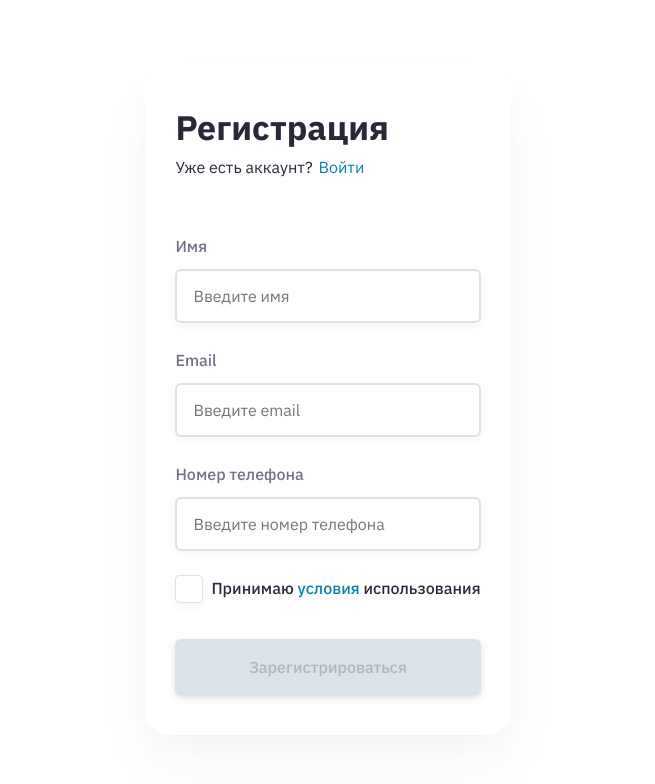
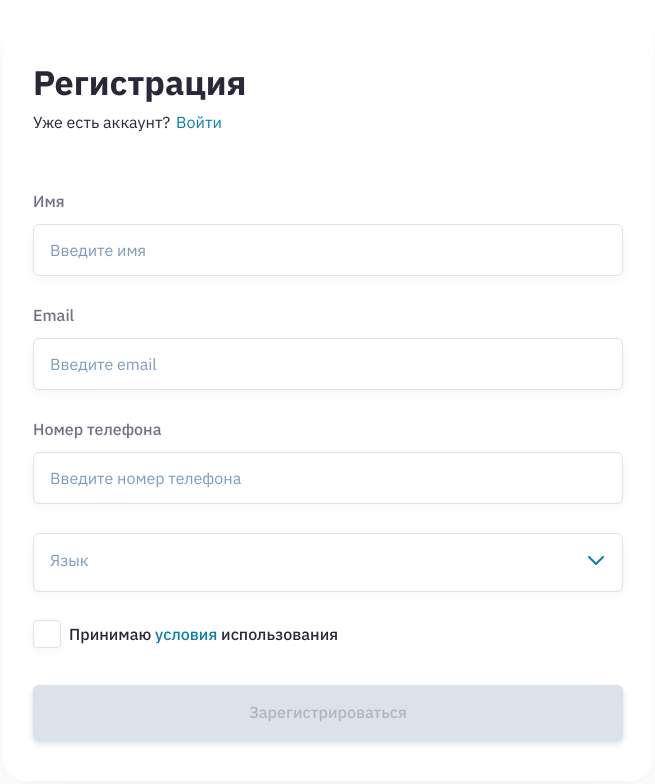
Before and after one commit to 97Dmitry/registration-form, a React (Create React App) app: page / in a window 1280 px wide. Shown: the top 784 px of the page, without its empty margins (312-967 px from the left). Built offline with nearby package versions, Linux system fonts and the light colour scheme.

Commit message:
feat: created selector input

```diff
--- a/src/declare/global.d.ts
+++ b/src/declare/global.d.ts
@@ -0,0 +1 @@
+declare module "*.svg";
--- /dev/null
+++ b/src/icons/ArrowIcon/ArrowIcon.tsx
@@ -0,0 +1,17 @@
+import * as React from "react";
+
+function ArrowIcon(props: React.SVGProps<SVGSVGElement>) {
+  return (
+    <svg
+      width={16}
+      height={9}
+      fill="#0880AE"
+      xmlns="http://www.w3.org/2000/svg"
+      {...props}
+    >
+      <path d="M8 6.58579L14.2929 0.292893C14.6834 -0.0976311 15.3166 -0.0976311 15.7071 0.292893C16.0976 0.683418 16.0976 1.31658 15.7071 1.70711L8.70711 8.70711C8.31658 9.09763 7.68342 9.09763 7.29289 8.70711L0.292893 1.70711C-0.0976311 1.31658 -0.0976311 0.683418 0.292893 0.292893C0.683418 -0.0976311 1.31658 -0.0976311 1.70711 0.292893L8 6.58579Z" />
+    </svg>
+  );
+}
+
+export default ArrowIcon;
--- /dev/null
+++ b/src/icons/ArrowIcon/index.ts
@@ -0,0 +1 @@
+export { default } from "./ArrowIcon";
--- a/src/icons/index.ts
+++ b/src/icons/index.ts
@@ -1 +1,2 @@
 export { default as RadioButtonIndicator } from "./RadioButtonIndicatorIcon";
+export { default as ArrowIcon } from "./ArrowIcon";
--- a/src/pages/Registration/components/RegistrtionCard/RegistrationCard.tsx
+++ b/src/pages/Registration/components/RegistrtionCard/RegistrationCard.tsx
@@ -3,21 +3,21 @@ import styled from "styled-components";
 import { SubmitHandler, useForm, Controller } from "react-hook-form";
 import { yupResolver } from "@hookform/resolvers/yup";
 import * as yup from "yup";
-import { Input, Button, Checkbox } from "ui";
+import { Input, Button, Checkbox, Select } from "ui";
 
-enum Languages {
-  "Русский",
-  "Английский",
-  "Китайский",
-  "Испанский",
-}
+const LanguagesList = [
+  { value: "rus", label: "Русский" },
+  { value: "en", label: "Английский" },
+  { value: "zh", label: "Китайский" },
+  { value: "es", label: "Испанский" },
+];
 
 interface FormValues {
   name: string;
   email: string;
   phoneNumber: string;
   conditionsAgree: string;
-  language: Languages;
+  language: string;
 }
 
 const schema = yup
@@ -25,7 +25,8 @@ const schema = yup
     name: yup.string().trim().required(),
     email: yup.string().email().required(),
     phoneNumber: yup.string().required(),
-    conditionsAgree: yup.string().required(),
+    language: yup.string().required(),
+    conditionsAgree: yup.boolean().isTrue().required(),
   })
   .required();
 
@@ -39,8 +40,6 @@ const RegistrationCard: FC = () => {
   const handleRegistration: SubmitHandler<FormValues> = (data): void => {
     console.log(data);
   };
-
-  console.log(errors);
 
   return (
     <Root>
@@ -68,7 +67,6 @@ const RegistrationCard: FC = () => {
             />
           )}
         />
-
         <Controller
           control={control}
           name="email"
@@ -86,7 +84,6 @@ const RegistrationCard: FC = () => {
             />
           )}
         />
-
         <Controller
           control={control}
           name="phoneNumber"
@@ -110,8 +107,20 @@ const RegistrationCard: FC = () => {
 
         <Controller
           control={control}
+          name="language"
+          render={({ field: { onChange, value } }) => (
+            <StyledSelect
+              value={value}
+              onChange={onChange}
+              dataList={LanguagesList}
+            />
+          )}
+        />
+
+        <Controller
+          control={control}
           name="conditionsAgree"
-          render={({ field: { onChange, value, name } }) => (
+          render={({ field: { onChange, value } }) => (
             <StyledCheckbox
               value={value}
               onChange={onChange}
@@ -125,7 +134,6 @@ const RegistrationCard: FC = () => {
             />
           )}
         />
-
         <Button isDisabled={!isValid} text="Зарегистрироваться" />
       </form>
     </Root>
@@ -135,6 +143,8 @@ const RegistrationCard: FC = () => {
 const Root = styled.div`
   padding: 40px 30px;
   min-width: 360px;
+  max-width: 650px;
+  width: 100%;
 
   background: #ffffff;
   box-shadow: 0 12px 24px rgba(44, 39, 56, 0.02),
@@ -174,4 +184,8 @@ const CheckboxLink = styled.a`
   color: ${({ theme }) => theme.colors.color5};
 `;
 
+const StyledSelect = styled(Select)`
+  margin-bottom: 32px;
+`;
+
 export default RegistrationCard;
--- a/src/theme/theme.ts
+++ b/src/theme/theme.ts
@@ -38,6 +38,8 @@ export const lightTheme = {
     color6: "#EBF4F8",
     color7: "#756F86",
     color8: "#B1B5BF",
+    color9: "#fff",
+    color10: "#7C9CBF",
   },
   background: "",
   typography: {
@@ -56,6 +58,8 @@ export const darkTheme: ThemeType = {
     color6: "none",
     color7: "none",
     color8: "none",
+    color9: "none",
+    color10: "none",
   },
   background: "",
   typography: {
--- a/src/ui/Input/Input.tsx
+++ b/src/ui/Input/Input.tsx
@@ -51,14 +51,17 @@ const Root = styled.div`
 
 const StyledInput = styled.input`
   width: 100%;
-  border: 2px solid ${({ theme: { colors } }) => colors.color3};
+  border: 1px solid ${({ theme: { colors } }) => colors.color3};
   box-sizing: border-box;
   box-shadow: 0 4px 8px rgba(44, 39, 56, 0.04);
   border-radius: 6px;
   padding: 16px;
+  &::placeholder {
+    color: ${({ theme: { colors } }) => colors.color10};
+  }
 
   &:focus {
-    border: 2px solid ${({ theme: { colors } }) => colors.color5};
+    outline: 2px solid ${({ theme: { colors } }) => colors.color5};
   }
 `;
 
--- /dev/null
+++ b/src/ui/Select/Select.tsx
@@ -0,0 +1,98 @@
+import { FC, useState } from "react";
+import styled, { css } from "styled-components";
+import Arrow from "assets/svg/arrow.svg";
+
+interface SelectProps {
+  value: string;
+  onChange: (value: string) => void;
+  dataList: Array<{ value: string; label: string }>;
+  className?: string;
+}
+
+const Select: FC<SelectProps> = ({ value, dataList, onChange, className }) => {
+  const [isOpen, setIsOpen] = useState(false);
+  return (
+    <Root className={className} $isOpen={isOpen}>
+      <Selector
+        onClick={() => {
+          setIsOpen(!isOpen);
+        }}
+        $isOpen={isOpen}
+        $value={!!value}
+      >
+        {value ? dataList.find((data) => data.value === value)?.label : "Язык"}
+      </Selector>
+      {isOpen && (
+        <OptionList>
+          {dataList.map((data) => (
+            <OptionItem
+              key={data.value}
+              onClick={() => {
+                onChange(data.value);
+                setIsOpen(false);
+              }}
+            >
+              {data.label}
+            </OptionItem>
+          ))}
+        </OptionList>
+      )}
+    </Root>
+  );
+};
+
+const Root = styled.div<{ $isOpen: boolean }>`
+  position: relative;
+  box-shadow: 0 4px 8px rgba(44, 39, 56, 0.04);
+  border: 1px solid ${({ theme: { colors } }) => colors.color3};
+  ${({ $isOpen }) =>
+    $isOpen &&
+    css`
+      outline: 2px solid ${({ theme: { colors } }) => colors.color5};
+    `}
+  border-radius: 6px;
+`;
+
+const Selector = styled.div<{ $isOpen: boolean; $value: boolean }>`
+  position: relative;
+  margin-bottom: 4px;
+  padding: 16px 32px 16px 16px;
+  width: 100%;
+  color: ${({ $isOpen, $value, theme: { colors } }) =>
+    $isOpen || $value ? colors.color1 : colors.color10};
+
+  &:after {
+    position: absolute;
+    content: "";
+    background: url(${Arrow}) no-repeat 50%;
+    right: 11px;
+    top: 50%;
+    transform: translateY(-50%);
+    height: 30px;
+    width: 30px;
+
+    pointer-events: none;
+  }
+`;
+
+const OptionList = styled.div`
+  background: ${({ theme: { colors } }) => colors.color9};
+  position: absolute;
+  z-index: 10;
+  top: 64px;
+  width: 100%;
+  border: 1px solid ${({ theme: { colors } }) => colors.color3};
+  box-shadow: 0 4px 8px rgba(44, 39, 56, 0.04),
+    0 20px 20px rgba(44, 39, 56, 0.04);
+  border-radius: 6px;
+`;
+
+const OptionItem = styled.div`
+  padding: 16px;
+
+  &:hover {
+    background: ${({ theme: { colors } }) => colors.color6};
+  }
+`;
+
+export default Select;
--- /dev/null
+++ b/src/ui/Select/index.ts
@@ -0,0 +1 @@
+export { default } from "./Select";
--- a/src/ui/index.ts
+++ b/src/ui/index.ts
@@ -1,3 +1,4 @@
 export { default as Input } from "./Input";
 export { default as Button } from "./Button";
 export { default as Checkbox } from "./Checkbox";
+export { default as Select } from "./Select";
```
Also changed, not shown: src/assets/svg/arrow.svg (added).
